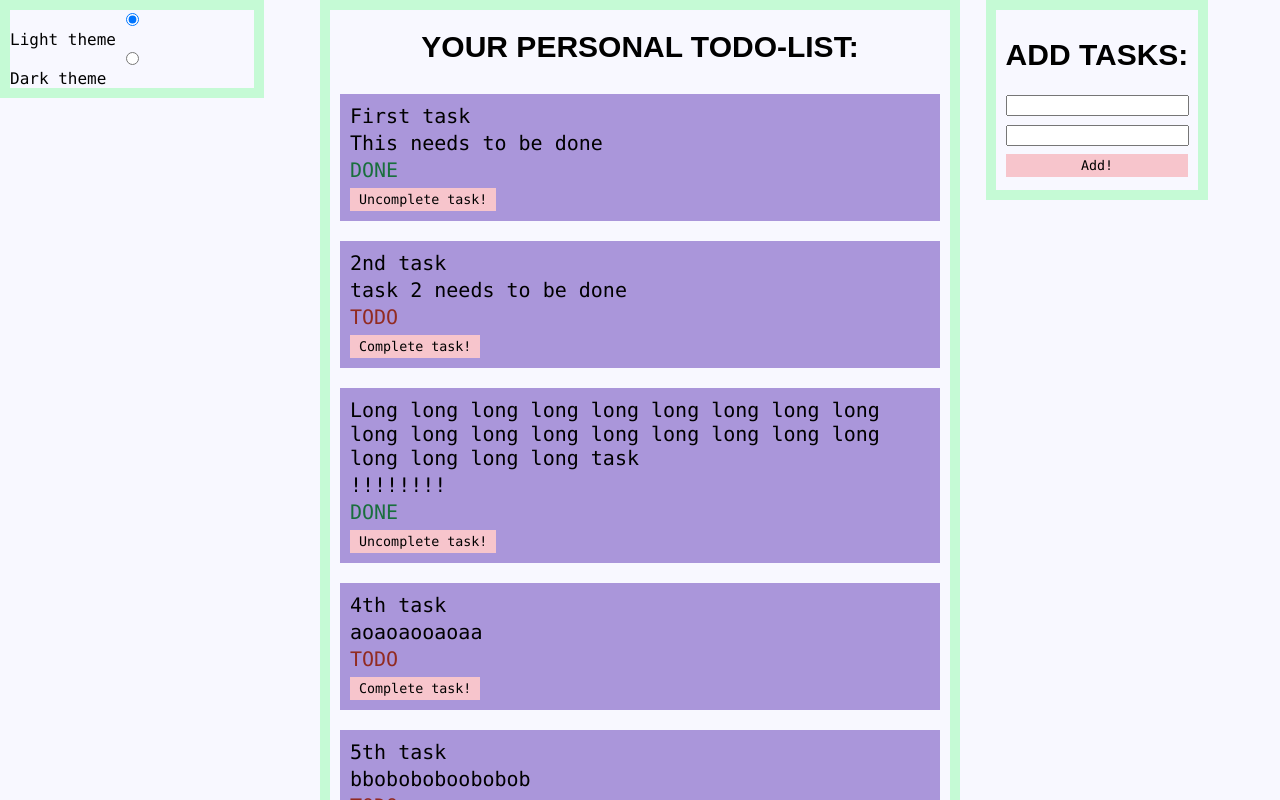
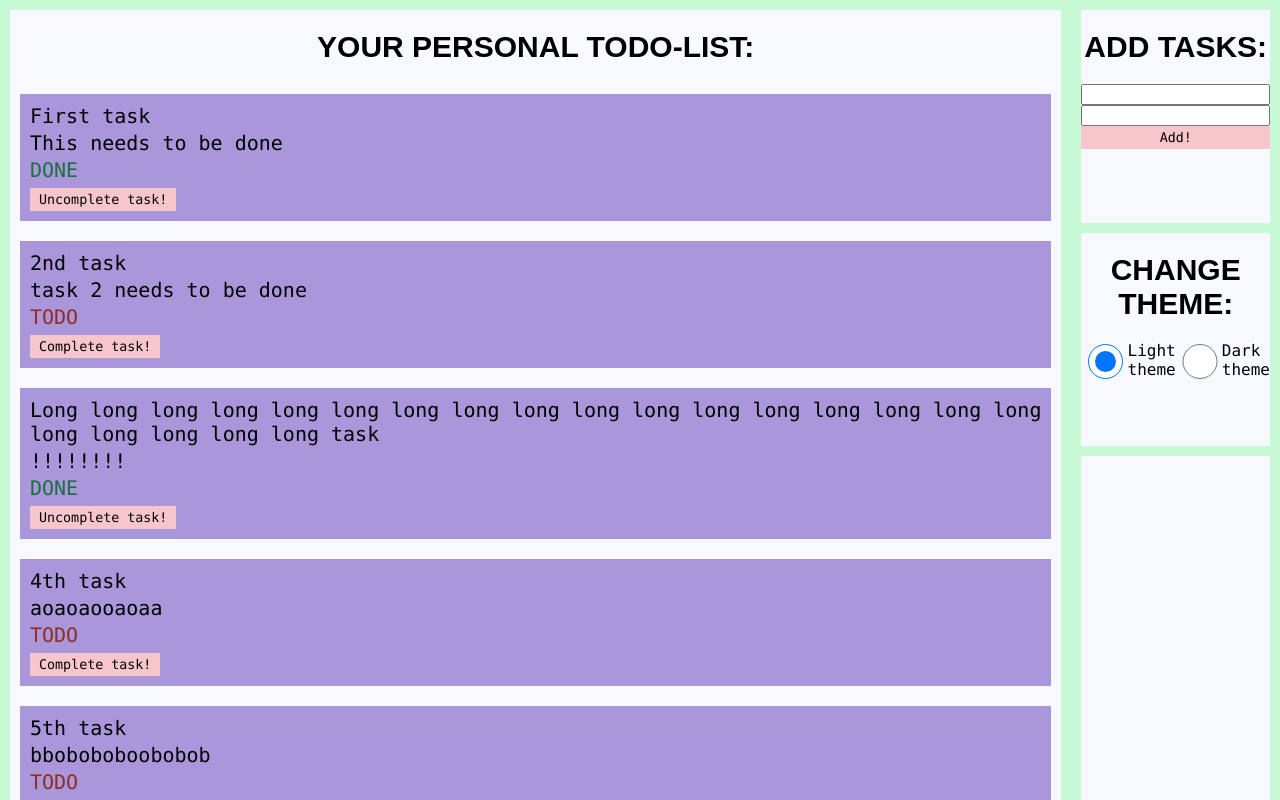
Before and after one commit to Dimakl/react-hse, a React (Create React App) app: page / in a window 1280 px wide. Shown: the top 800 px of the page. Built offline with nearby package versions, Linux system fonts and the light colour scheme.

Commit message:
minor fix and css grid addition

```diff
--- a/src/App.jsx
+++ b/src/App.jsx
@@ -3,6 +3,7 @@ import styles from './css/App.scss'
 import TaskAddForm from './TaskAddForm/TaskAddForm.jsx'
 import TaskList from './TaskList/TaskList.jsx'
 import classNames from 'classnames/bind'
+import ThemeChanger from './ThemeChanger/ThemeChanger'
 
 var cx = classNames.bind(styles)
 
@@ -107,15 +108,13 @@ class App extends React.Component {
   render () {
     return (
       <div className = {cx("app",{[`app-${this.state.theme}-theme`]:true})}>
-      <div id = "themeChangeRadio">
-				<input type="radio" id="light" value="light" name="theme" checked = {this.state.theme === "light"} onChange = {this.changeAppTheme}></input>
-				<label>Light theme</label>
-				<input type="radio" id = "dark" value="dark" name="theme" checked={this.state.theme === "dark"} onChange = {this.changeAppTheme}></input>
-				<label>Dark theme</label>
-			</div>
-      <TaskAddForm addTask={this.addTask} theme={this.state.theme}/>
       <TaskList tasks={this.state.tasks} theme={this.state.theme} changeCompletionStateFunction={this.changeTaskCompletionState}/>
-
+      <div id="sideMenu" >
+        <TaskAddForm addTask={this.addTask} theme={this.state.theme}/>
+        <div className="line"/>
+        <ThemeChanger changeAppTheme={this.changeAppTheme} theme={this.state.theme}/>
+        <div className="line"/>
+      </div>
       </div>
     )
   }
--- a/src/TaskAddForm/css/TaskAddForm.scss
+++ b/src/TaskAddForm/css/TaskAddForm.scss
@@ -1,12 +1,4 @@
 @import '../../css/const.scss';
-
-#taskAddForm {
-    position: fixed;
-    line-height: 30px;
-    margin-right: 5%;
-    margin-left: 77%;
-    padding: 10px;
-}
 
 input {
     width: 96%;
--- a/src/TaskList/css/TaskList.scss
+++ b/src/TaskList/css/TaskList.scss
@@ -7,7 +7,6 @@ div {
 #taskList {
     display: flex;
     flex-direction: column;
-    margin-left: 25%;
-    margin-right: 25%;
+    flex-grow: 1;
     text-align: center;
 }
--- /dev/null
+++ b/src/ThemeChanger/ThemeChanger.jsx
@@ -0,0 +1,19 @@
+import React from 'react'
+import './css/ThemeChanger.css'
+
+function ThemeChanger(props) {
+
+    return (
+        <div id="themeChanger">
+            <h1>CHANGE THEME:</h1>
+            <div id="themeChangeRadio">
+            <input type="radio" id="light" value="light" name="theme" checked = {props.theme === "light"} onChange = {props.changeAppTheme}></input>
+            <label>Light theme</label>
+            <input type="radio" id = "dark" value="dark" name="theme" checked={props.theme === "dark"} onChange = {props.changeAppTheme}></input>
+            <label>Dark theme</label>
+            </div>
+        </div>
+    )
+}
+
+export default ThemeChanger
--- /dev/null
+++ b/src/ThemeChanger/css/ThemeChanger.css
@@ -0,0 +1,4 @@
+#themeChangeRadio {
+    display: inline-flex;
+
+}
--- a/src/css/App.scss
+++ b/src/css/App.scss
@@ -14,6 +14,9 @@
     & * {
       color: get-light-theme-value($text-color);
     }
+    & .line {
+    background-color: get-light-theme-value($object-lining-color);
+    }
   }
 
   &-dark-theme {
@@ -24,17 +27,24 @@
     & * {
       color: get-dark-theme-value($text-color);
     }
+    & .line {
+      background-color: get-dark-theme-value($object-lining-color);
+      }
   }
 
+  display: flex;
+  flex-direction: row;
   border-width: 10px;
 }
 
 h1 {
   font-weight: bold;
   font-size: 30px;
+  text-align: center;
   font-family: Arial, Helvetica, sans-serif;
 }
 
-#themeChangeRadio {
-  position: fixed;
+#sideMenu {
+  display: grid;
+  grid-template-rows: 15% 10px 15% 10px;
 }
```
